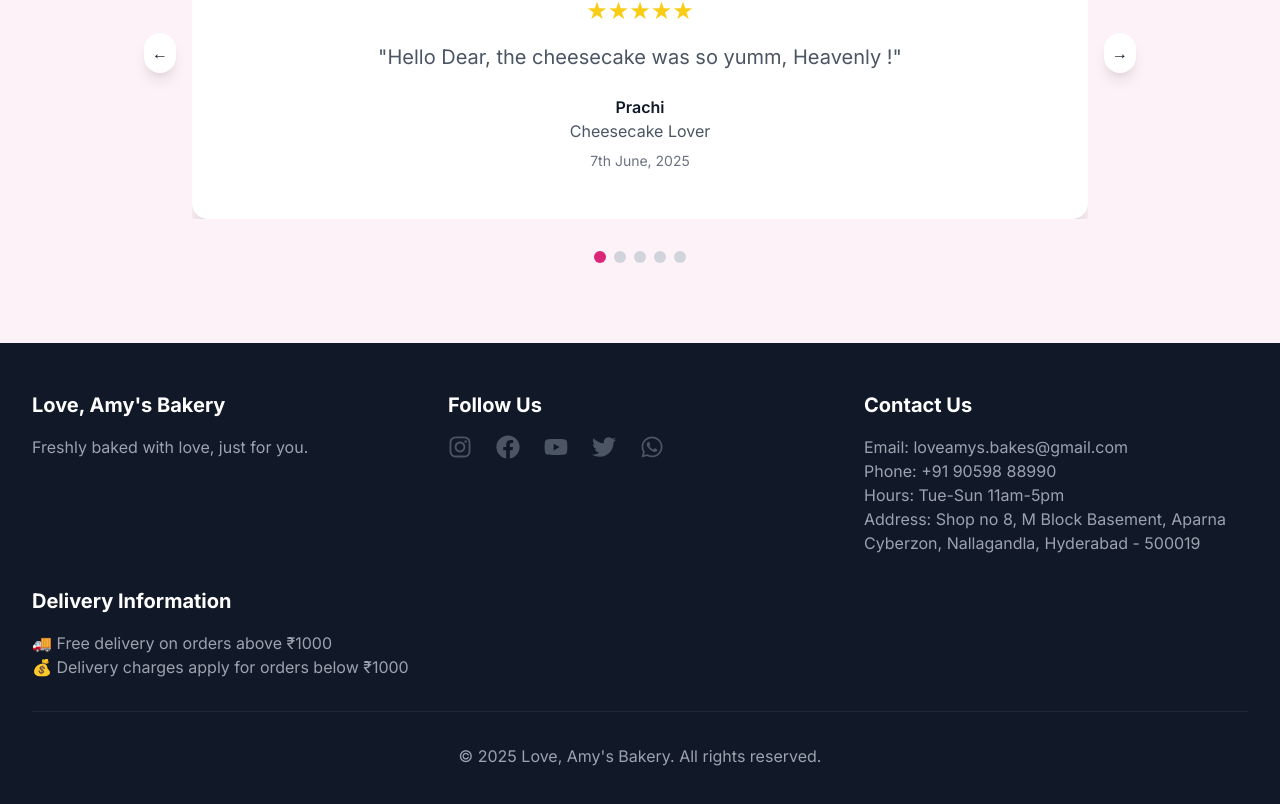
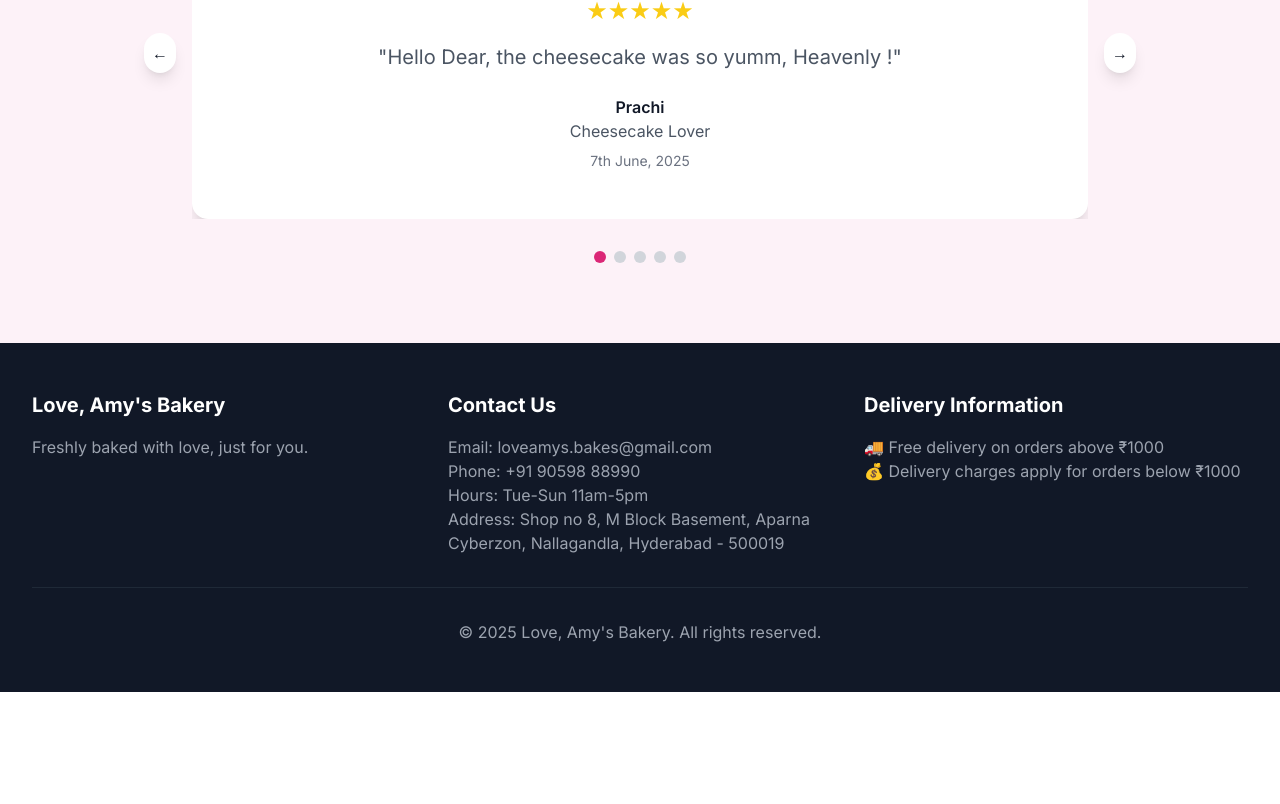
Before and after one commit to raghuadari/loveamys, a Next.js app: page / in a window 1280 px wide. Shown: the part 8675-9479 px from the top of the page. After the commit the page ends 9367 px from the top, so only its background shows below. Built offline with nearby package versions, Linux system fonts and the light colour scheme.

Commit message:
Update page content and layout

```diff
--- a/src/app/page.tsx
+++ b/src/app/page.tsx
@@ -213,81 +213,6 @@ export default function Home() {
               </p>
             </div>
             <div>
-              <h3 className="text-xl font-bold mb-4">Follow Us</h3>
-              <div className="flex space-x-6">
-                <motion.a
-                  href="https://instagram.com/loveamys.bakes"
-                  target="_blank"
-                  rel="noopener noreferrer"
-                  className="text-gray-600 hover:text-pink-600 transition-colors"
-                  whileHover={{ scale: 1.1 }}
-                  whileTap={{ scale: 0.9 }}
-                  initial={{ opacity: 0, y: 20 }}
-                  animate={{ opacity: 1, y: 0 }}
-                  transition={{ duration: 0.5, delay: 0 }}
-                  aria-label="Instagram"
-                >
-                  {FaIcons.FaInstagram({ className: "w-6 h-6" })}
-                </motion.a>
-                <motion.a
-                  href="https://facebook.com/loveamys.bakes"
-                  target="_blank"
-                  rel="noopener noreferrer"
-                  className="text-gray-600 hover:text-pink-600 transition-colors"
-                  whileHover={{ scale: 1.1 }}
-                  whileTap={{ scale: 0.9 }}
-                  initial={{ opacity: 0, y: 20 }}
-                  animate={{ opacity: 1, y: 0 }}
-                  transition={{ duration: 0.5, delay: 0.1 }}
-                  aria-label="Facebook"
-                >
-                  {FaIcons.FaFacebook({ className: "w-6 h-6" })}
-                </motion.a>
-                <motion.a
-                  href="https://youtube.com/@loveamysbakes"
-                  target="_blank"
-                  rel="noopener noreferrer"
-                  className="text-gray-600 hover:text-pink-600 transition-colors"
-                  whileHover={{ scale: 1.1 }}
-                  whileTap={{ scale: 0.9 }}
-                  initial={{ opacity: 0, y: 20 }}
-                  animate={{ opacity: 1, y: 0 }}
-                  transition={{ duration: 0.5, delay: 0.2 }}
-                  aria-label="YouTube"
-                >
-                  {FaIcons.FaYoutube({ className: "w-6 h-6" })}
-                </motion.a>
-                <motion.a
-                  href="https://twitter.com/loveamysbakes"
-                  target="_blank"
-                  rel="noopener noreferrer"
-                  className="text-gray-600 hover:text-pink-600 transition-colors"
-                  whileHover={{ scale: 1.1 }}
-                  whileTap={{ scale: 0.9 }}
-                  initial={{ opacity: 0, y: 20 }}
-                  animate={{ opacity: 1, y: 0 }}
-                  transition={{ duration: 0.5, delay: 0.3 }}
-                  aria-label="Twitter"
-                >
-                  {FaIcons.FaTwitter({ className: "w-6 h-6" })}
-                </motion.a>
-                <motion.a
-                  href="https://wa.me/919059888990"
-                  target="_blank"
-                  rel="noopener noreferrer"
-                  className="text-gray-600 hover:text-pink-600 transition-colors"
-                  whileHover={{ scale: 1.1 }}
-                  whileTap={{ scale: 0.9 }}
-                  initial={{ opacity: 0, y: 20 }}
-                  animate={{ opacity: 1, y: 0 }}
-                  transition={{ duration: 0.5, delay: 0.4 }}
-                  aria-label="WhatsApp"
-                >
-                  {FaIcons.FaWhatsapp({ className: "w-6 h-6" })}
-                </motion.a>
-              </div>
-            </div>
-            <div>
               <h3 className="text-xl font-bold mb-4">Contact Us</h3>
               <p className="text-gray-400">
                 Email: loveamys.bakes@gmail.com<br />
```
